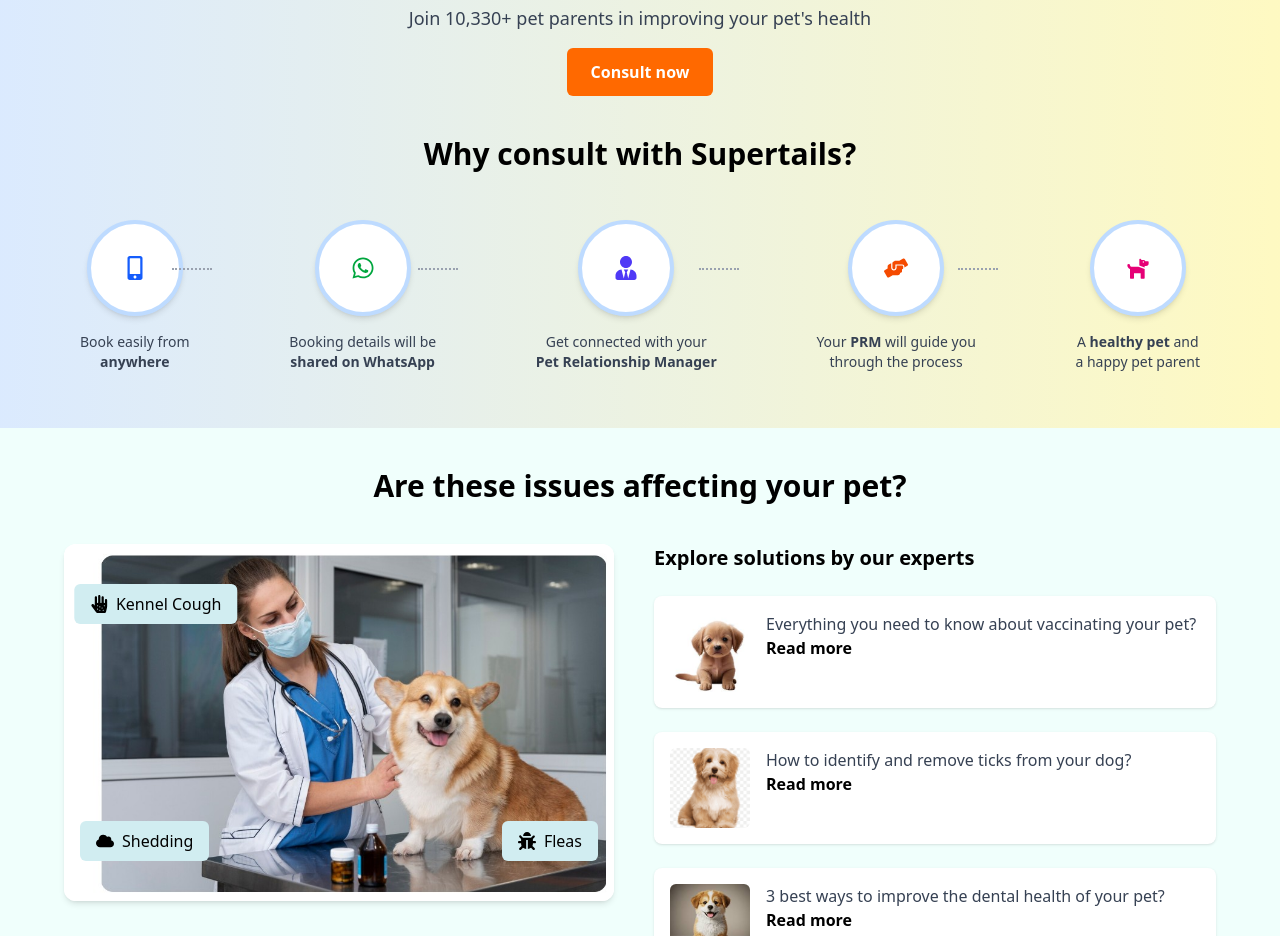
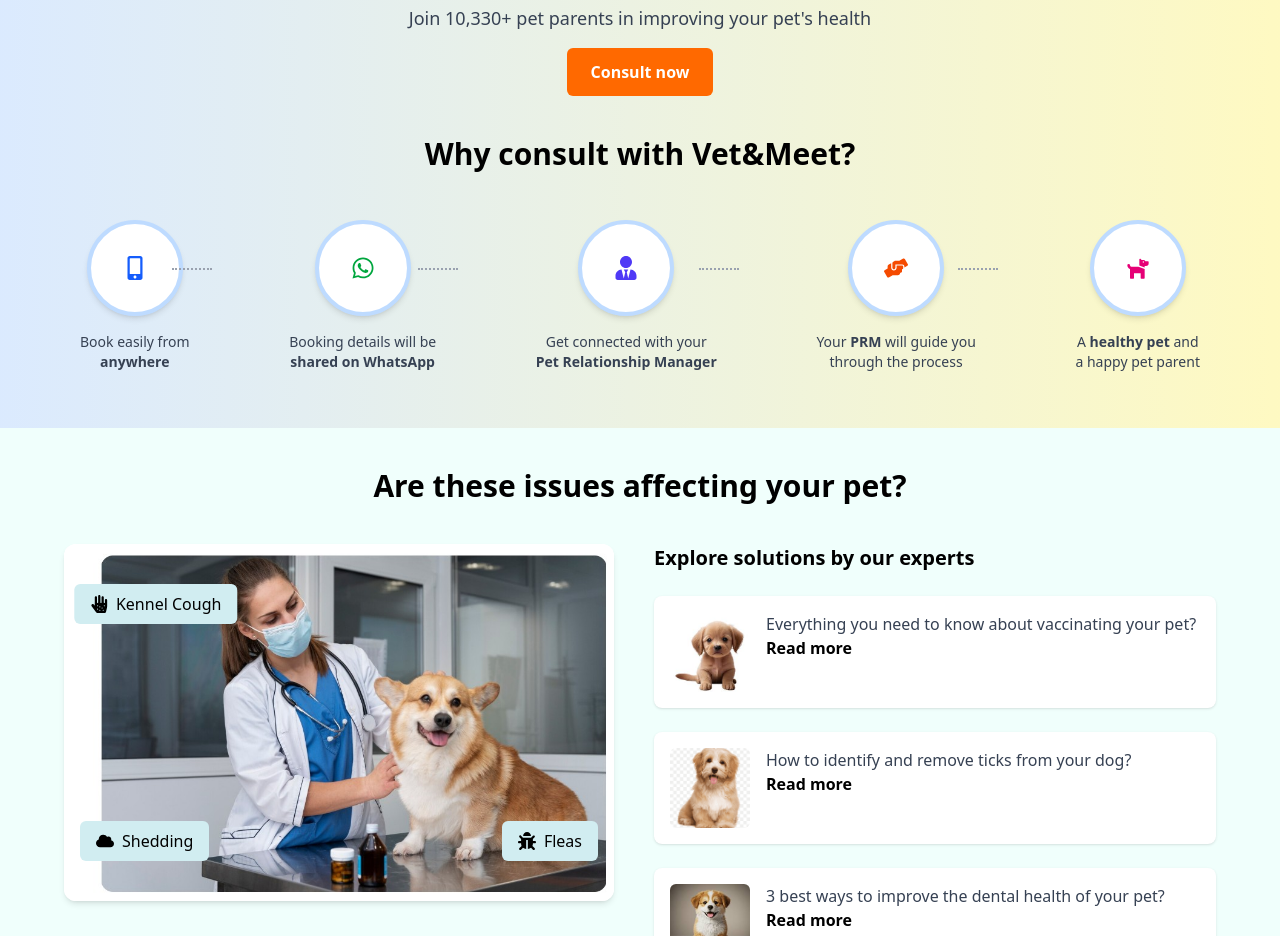
Before and after one commit to saikiranyalavarthi/Vet-Meet, a React (Vite) app: page /consult in a window 1280 px wide. Shown: the part 1980-2916 px from the top of the page. Built offline with nearby package versions, Linux system fonts and the light colour scheme.

Commit message:
updates chnges

```diff
--- a/src/Components/WhyConsultSection.jsx
+++ b/src/Components/WhyConsultSection.jsx
@@ -67,7 +67,7 @@
       </button>
 
       <h2 className="text-2xl md:text-3xl font-bold text-black mb-12">
-        Why consult with Supertails?
+        Why consult with Vet&Meet?
       </h2>
 
       <div className="flex flex-col md:flex-row items-center justify-between gap-10 md:gap-4 relative">
```
